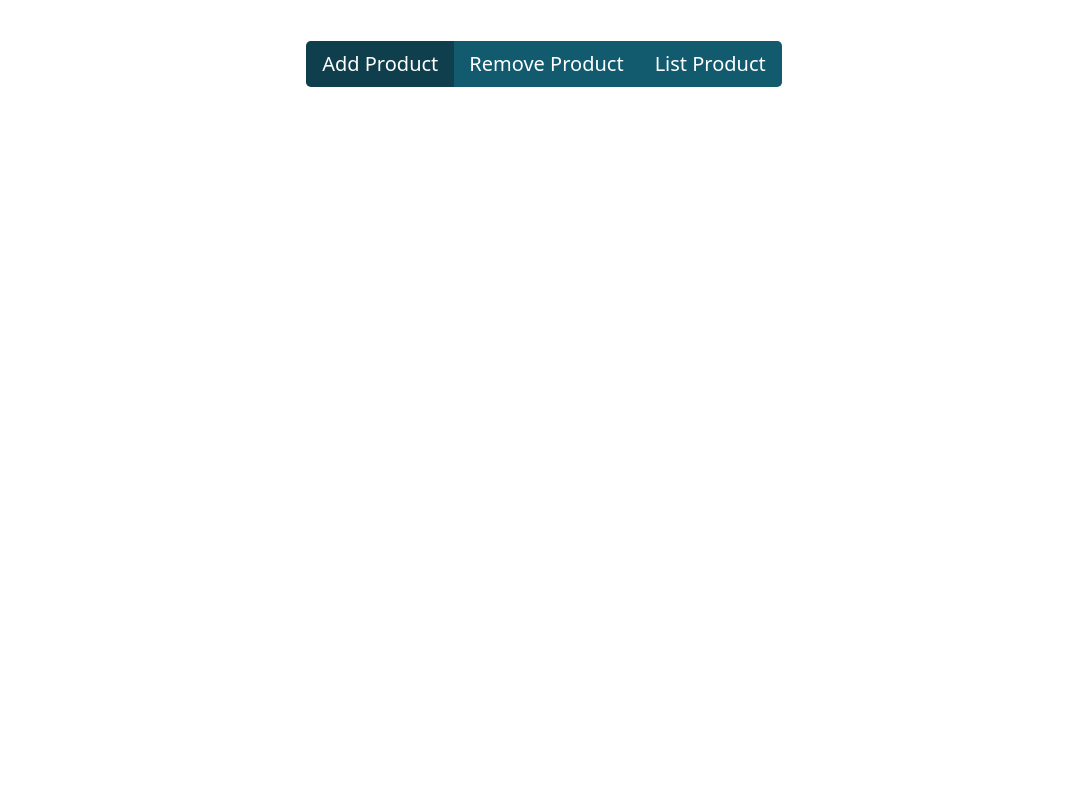
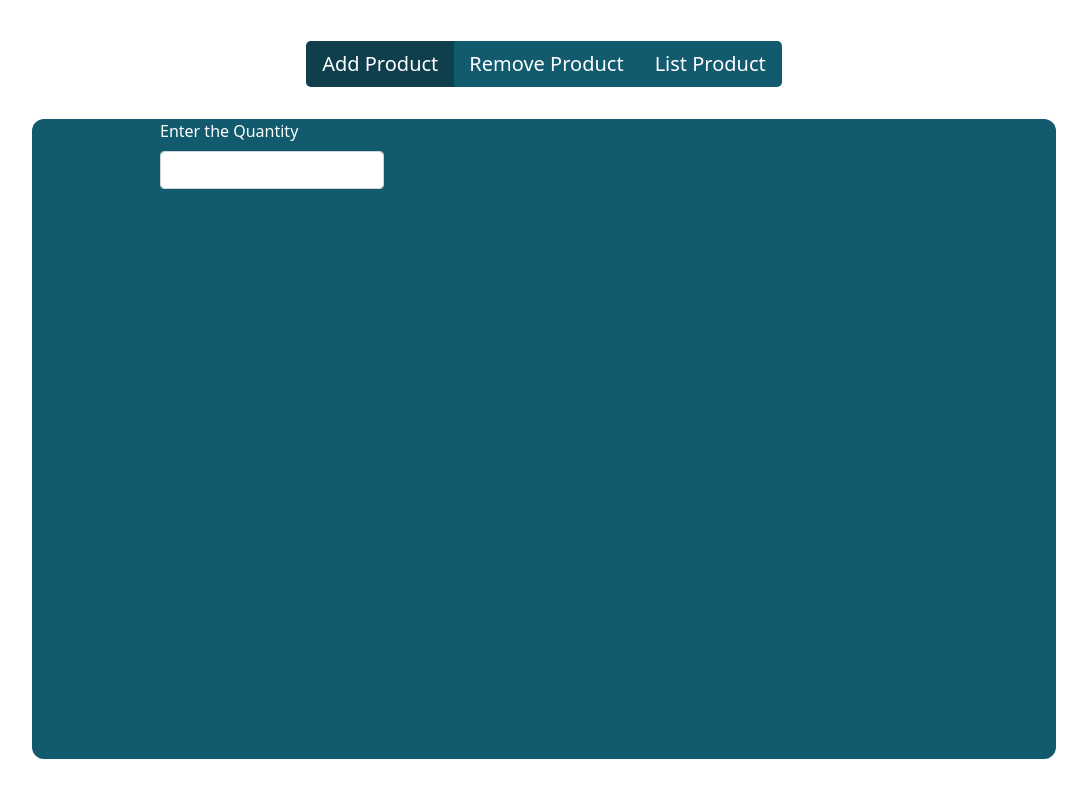
Before and after one commit to Anaskt3289/Fingent-Machine-Test, a React (Create React App) app: page / in a window 1280 px wide. Shown: the whole page, without its empty margins (96-1183 px from the left). Built offline with nearby package versions, Linux system fonts and the light colour scheme.

Commit message:
quantity page design completed

```diff
--- a/src/App.js
+++ b/src/App.js
@@ -1,3 +1,4 @@
+import 'bootstrap/dist/css/bootstrap.min.css';
 import LandingPage from "./Pages/LandingPage";
 
 function App() {
--- a/src/ColourTheme/ColourTheme.scss
+++ b/src/ColourTheme/ColourTheme.scss
@@ -1,2 +1,3 @@
-$btnColor : #125a6e;
-$btnSecondary : #0f3f4d;
+$primaryColor : #125a6e;
+$secondaryColor : #0f3f4d;
+$white : #ffffff;
--- a/src/Components/GetQuantity/GetQuantity.jsx
+++ b/src/Components/GetQuantity/GetQuantity.jsx
@@ -0,0 +1,19 @@
+import React from 'react'
+import {Form} from 'react-bootstrap'
+import './Styles/GetQuantity.css'
+
+function GetQuantity() {
+  return (
+    <div className='QuantityOuterBox'>
+      <Form.Label htmlFor="inputPassword5" className='QuantityLabel'>Enter the Quantity</Form.Label>
+      <Form.Control
+        type="number"
+        aria-describedby="passwordHelpBlock"
+        className='QuantityTextbox'
+      />
+
+    </div>
+  )
+}
+
+export default GetQuantity
--- /dev/null
+++ b/src/Components/GetQuantity/Styles/GetQuantity.css
@@ -0,0 +1,17 @@
+.QuantityOuterBox {
+  width: 80%;
+  height: 80vh;
+  margin: 2vh auto;
+  background-color: #125a6e;
+  border-radius: 12px;
+  padding-left: 10%;
+}
+
+.QuantityTextbox {
+  width: 25%;
+}
+
+.QuantityLabel {
+  color: #ffffff;
+}
+/*# sourceMappingURL=GetQuantity.css.map */
--- a/src/Components/GetQuantity/Styles/GetQuantity.scss
+++ b/src/Components/GetQuantity/Styles/GetQuantity.scss
@@ -0,0 +1,19 @@
+@import '../../../ColourTheme/ColourTheme.scss' ;
+
+.QuantityOuterBox{
+    width: 80%;
+    height: 80vh;
+    margin: 2vh auto;
+    background-color: $primaryColor;
+    border-radius: 12px;
+    padding-left: 10%;
+}
+
+.QuantityTextbox{
+    width: 25%;
+
+}
+
+.QuantityLabel{
+    color: $white;
+}
--- a/src/Components/HeaderTabs/HeaderTabs.jsx
+++ b/src/Components/HeaderTabs/HeaderTabs.jsx
@@ -1,6 +1,5 @@
 import React from 'react'
 import { Navbar, Container, ButtonGroup, Button } from 'react-bootstrap';
-import 'bootstrap/dist/css/bootstrap.min.css';
 import './Styles/headerTabs.css'
 
 function HeaderTabs() {
--- a/src/Components/HeaderTabs/Styles/headerTabs.scss
+++ b/src/Components/HeaderTabs/Styles/headerTabs.scss
@@ -6,7 +6,7 @@
 }
 
 .tabBtn {
-    background-color: $btnColor;
+    background-color: $primaryColor;
     border: none;
 }
 
@@ -14,7 +14,7 @@
 .tabBtn:focus,
 .tabBtn:active,
 .tabBtn.active {
-    background-color: $btnSecondary;
+    background-color: $secondaryColor;
     outline: none;
     box-shadow: none;
 }
--- a/src/Pages/LandingPage.jsx
+++ b/src/Pages/LandingPage.jsx
@@ -1,10 +1,12 @@
 import React from 'react'
 import HeaderTabs from '../Components/HeaderTabs/HeaderTabs'
+import GetQuantity from '../Components/GetQuantity/GetQuantity'
 
 function LandingPage() {
   return (
     <div>
       <HeaderTabs/>
+      <GetQuantity/>
     </div>
   )
 }
```
Also changed, not shown: 2 other files (tests, documents, lock files or other folders).
